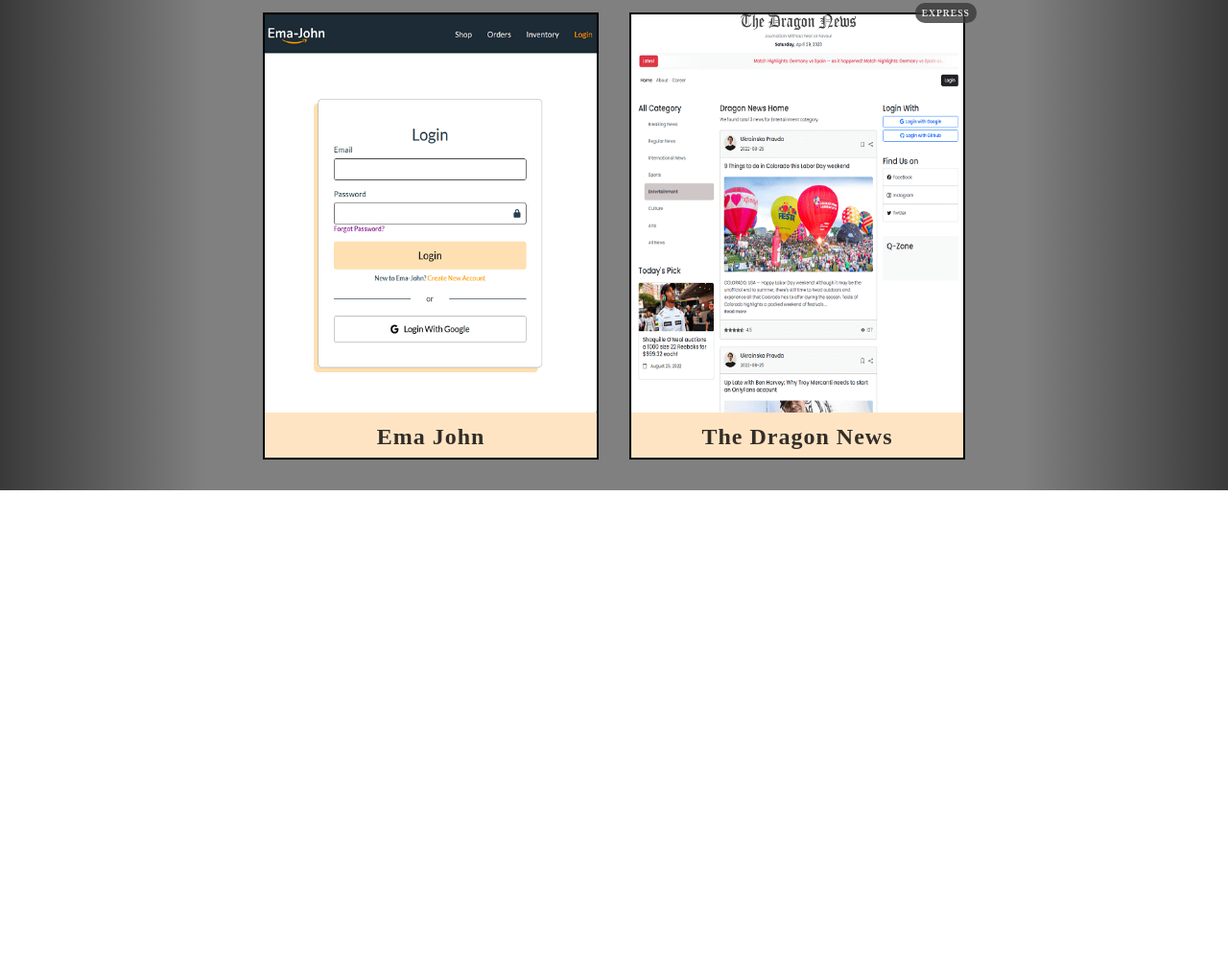
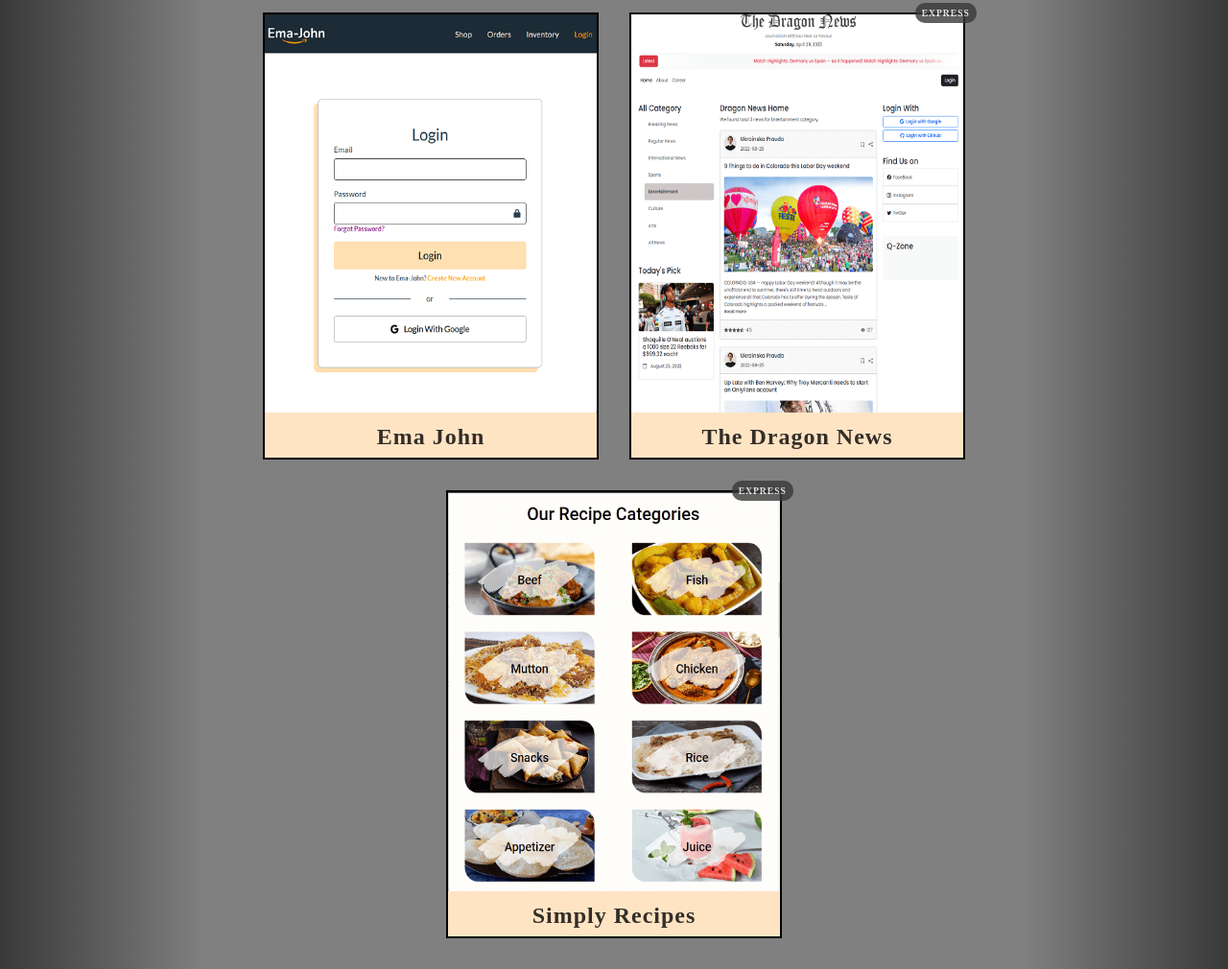
Before and after one commit to ahmedwakil66/craftawesome, a plain HTML site: page index.html in a window 1280 px wide. Shown: the part 2615-3625 px from the top of the page at 96% size. Before the commit the page ends 3126 px from the top, so only its background shows below. Drawn offline with Linux system fonts and the light colour scheme.

Commit message:
cr added

```diff
--- a/index.html
+++ b/index.html
@@ -74,6 +74,11 @@
             <img src="assets/dragon-news.png" alt="dragon news" width="100%">
             <p>The Dragon News <span class="badge">EXPRESS</span></p>
         </a>
+
+        <a class="card card-12" href="https://simply-recipes-ca.netlify.app/">
+            <img src="assets/simply-recipes-ca.png" alt="simply recipes" width="100%">
+            <p>Simply Recipes <span class="badge">EXPRESS</span></p>
+        </a>
     </div>
 </body>
 </html>
```
Also changed, not shown: assets/simply-recipes-ca.png (added).
